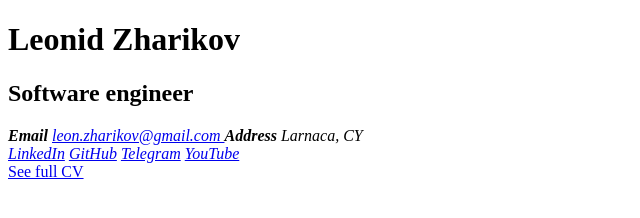
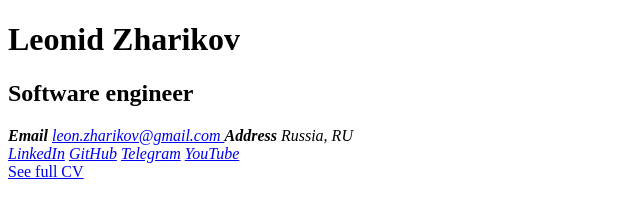
Before and after one commit to farwydi/bio, a website: page index.html in a window 1280 px wide. Shown: the full height of the page, 0-640 px from the left. Drawn offline with Linux system fonts and the light colour scheme.

Commit message:
Update address

```diff
--- a/index.html
+++ b/index.html
@@ -31,7 +31,7 @@
             </a>
         </span>
 
-            <span class="mb-1"><b>Address</b> Larnaca, CY</span>
+            <span class="mb-1"><b>Address</b> Russia, RU</span>
 
             <div class="[&>*:not(:last-child)]:mr-1">
                 <a href="https://www.linkedin.com/in/farwydi/"
```
